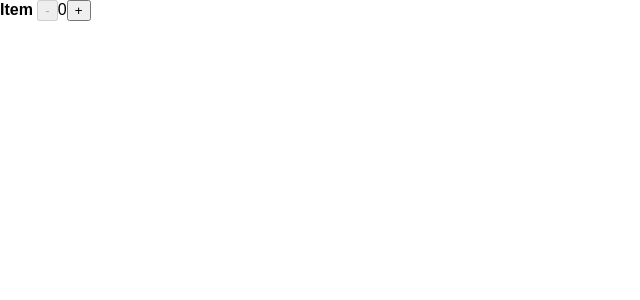
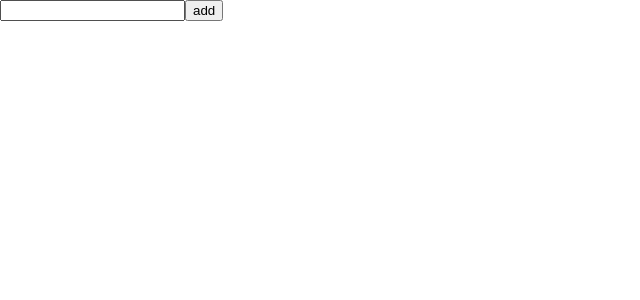
Before and after one commit to AlaaAttyaMohamed/order-radar-www, a React (Create React App) app: page / in a window 1280 px wide. Shown: the top 300 px of the page, without its empty margins (0-640 px from the left). Built offline with nearby package versions, Linux system fonts and the light colour scheme.

Commit message:
Add items container

```diff
--- a/src/App.js
+++ b/src/App.js
@@ -1,13 +1,13 @@
 import React, { Component } from 'react';
 import './App.css';
-import OrderItem from './order-item/index'
+import OrderContainer from './Containers/OrderContainer'
 
 class App extends Component {
 
   render() {
     return (
       <div>
-          <OrderItem />
+          <OrderContainer />
       </div>
     );
   }
--- a/src/Components/AddOrderItemComponent.js
+++ b/src/Components/AddOrderItemComponent.js
@@ -13,7 +13,8 @@ class AddOrderItemComponent extends Component {
         super(props);
 
         this.state = {
-            title: ''
+            title: '',
+            count: 0
         };
     }
 
@@ -21,8 +22,10 @@ class AddOrderItemComponent extends Component {
      *
      * @private
      */
-    _handleTitleChange() {
-
+    _handleTitleChange(event) {
+        this.setState({
+            title: event.target.value
+        });
     }
 
     /**
@@ -30,7 +33,7 @@ class AddOrderItemComponent extends Component {
      * @private
      */
     _handleAddNewItem() {
-
+        this.props.handleItemsUpdate(this.state);
     }
 
     render() {
@@ -42,3 +45,5 @@ class AddOrderItemComponent extends Component {
         );
     }
 }
+
+export default AddOrderItemComponent;
--- /dev/null
+++ b/src/Components/OrderItemComponent.js
@@ -0,0 +1,60 @@
+import React, {Component} from 'react';
+
+/**
+ * @author Alaa Attya <alaa.attya@tajawal.com>
+ */
+class OrderItemComponent extends Component {
+
+    /**
+     *
+     * @param props
+     * @author Alaa Attya <alaa.attya@tajawal.com>
+     */
+    constructor(props) {
+        super(props);
+
+        this.state = {
+            title: this.props.title,
+            count: this.props.count
+        };
+    }
+
+    /**
+     *
+     * @private
+     */
+    _decrement() {
+        if (this.state.count !== 0) {
+            this.setState({
+                count: parseInt(this.state.count, 10) - 1
+            });
+        }
+    }
+
+    /**
+     *
+     * @private
+     */
+    _increment() {
+        this.setState({
+            count: parseInt(this.state.count, 10) + 1
+        });
+    }
+
+    /**
+     *
+     * @return {XML}
+     */
+    render() {
+        return (
+            <div>
+                <b>{this.state.title}</b>
+                <button disabled={this.state.count === 0} onClick={this._decrement.bind(this)}>-</button>
+                {this.state.count}
+                <button onClick={this._increment.bind(this)}>+</button>
+            </div>
+        );
+    }
+}
+
+export default OrderItemComponent;
--- a/src/Containers/OrderContainer.js
+++ b/src/Containers/OrderContainer.js
@@ -1,4 +1,7 @@
-import React, { Component } from 'react';
+import React, {Component} from 'react';
+import AddOrderItemContainer from '../Components/AddOrderItemComponent';
+import OrderItemComponent from '../Components/OrderItemComponent';
+import OrderItem from "../order-item/index";
 
 /**
  * @author Alaa Attya <alaa.attya@tajawal.com>
@@ -13,6 +16,39 @@ class OrderContainer extends Component {
      */
     constructor(props) {
         super(props);
+
+        this.state = {
+            title: '',
+            restaurantTitle: '',
+            items: []
+        };
+    }
+
+    /**
+     *
+     * @return {Array}
+     * @private
+     */
+    _renderItems() {
+        let items = [];
+        for(let i=0; i<this.state.items.length; i++) {
+            console.log(this.state.items);
+            items.push(<OrderItemComponent key={i} title={this.state.items[i].title} count={this.state.items[i].count} />);
+        }
+        return items;
+    }
+
+    /**
+     *
+     * @param item
+     * @private
+     */
+    _pushNewItem(item) {
+        let items = this.state.items;
+        items.push(item);
+        this.setState({
+            items: items
+        });
     }
 
     /**
@@ -22,8 +58,11 @@ class OrderContainer extends Component {
     render() {
         return (
             <div>
-
+                <AddOrderItemContainer handleItemsUpdate={this._pushNewItem.bind(this)} />
+                {this._renderItems()}
             </div>
         );
     }
 }
+
+export default OrderContainer;
```
